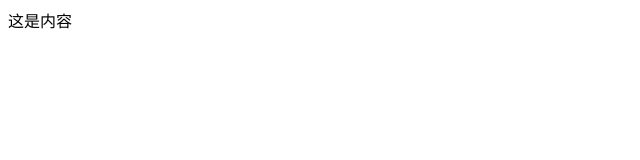
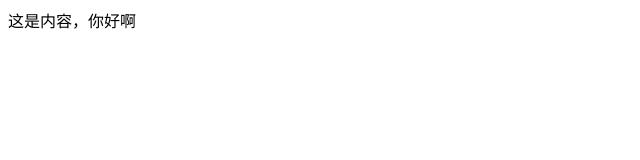
Before and after one commit to Cqiguang/MyBlog, a plain HTML site: page index.html in a window 1280 px wide. Shown: the full height of the page, 0-640 px from the left. Drawn offline with Linux system fonts and the light colour scheme.

Commit message:
Update index.html

```diff
--- a/index.html
+++ b/index.html
@@ -1,5 +1,5 @@
 <!DOCTYPE html>
 <html>
 <title>我的第一个页面</title>
-这是内容
+这是内容，你好啊
 </html>
```
